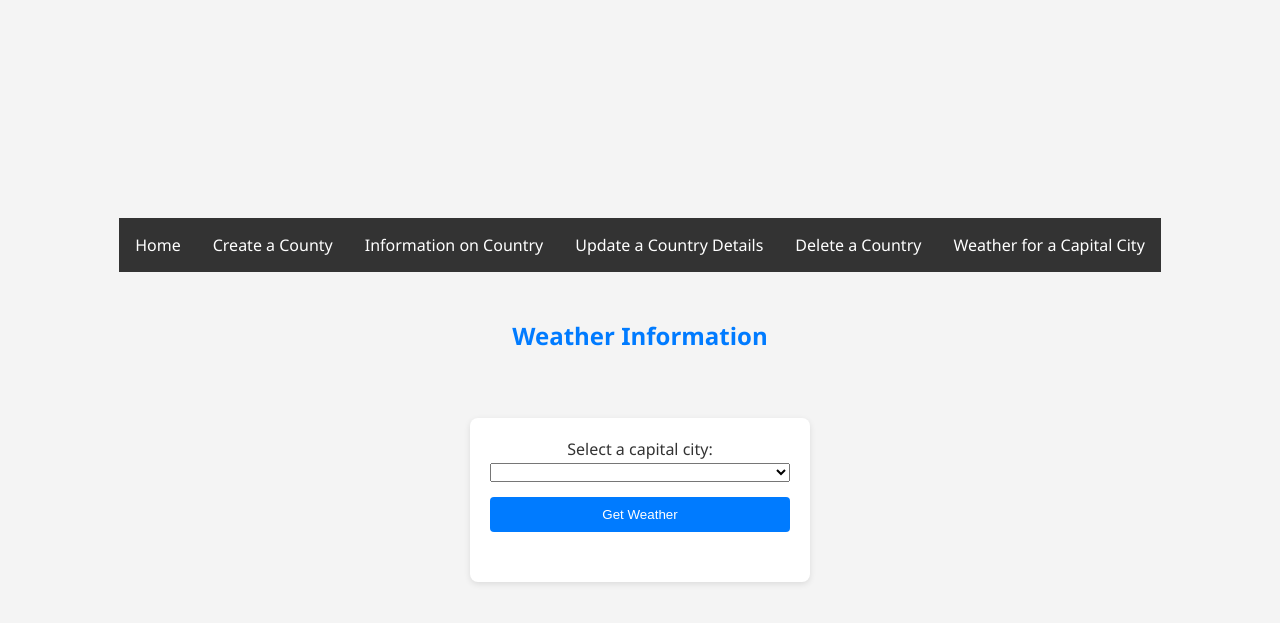
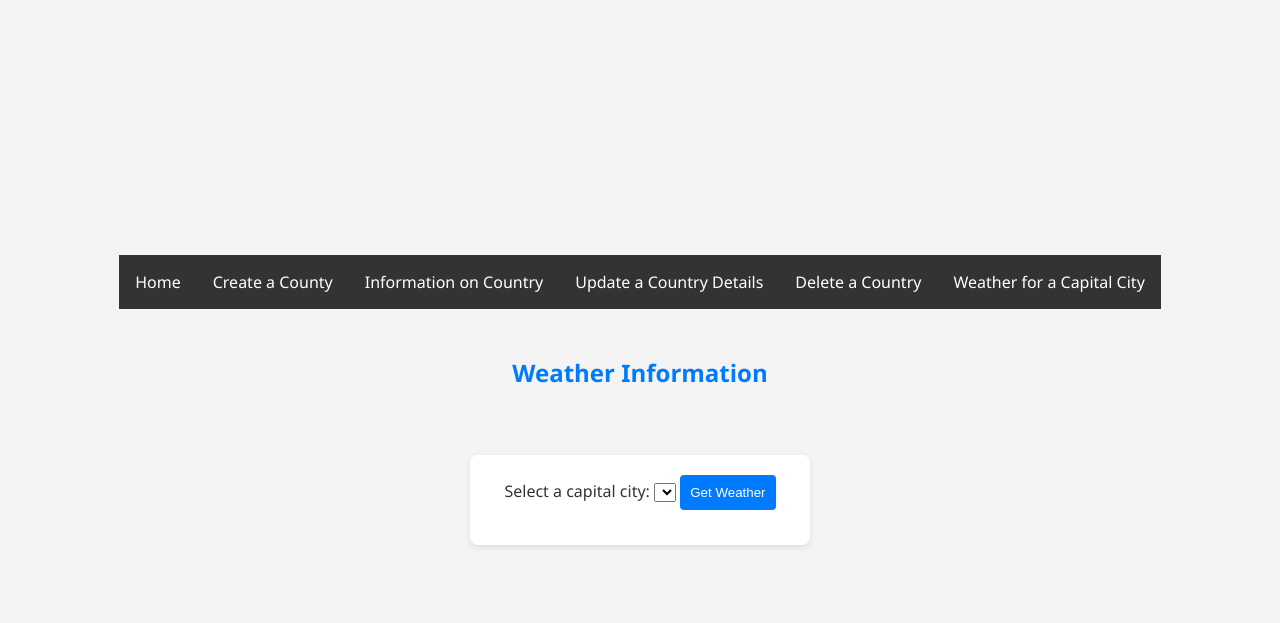
Before and after one commit to KenLin765/data-representation-project, a Flask app: page /weather in a window 1280 px wide. Shown: the top 623 px of the page. Run offline with Flask 3, Linux system fonts and the light colour scheme; data that the repository does not hold is empty.

Commit message:
Uploaded Project

```diff
--- a/templates/weather.html
+++ b/templates/weather.html
@@ -56,9 +56,6 @@
             width: 300px; /* Adjust form width */
         }
 
-        #weather-container label,
-        #weather-container select,
-        #weather-container button,
         #weather-info {
             margin-bottom: 15px;
             width: 100%;
```
